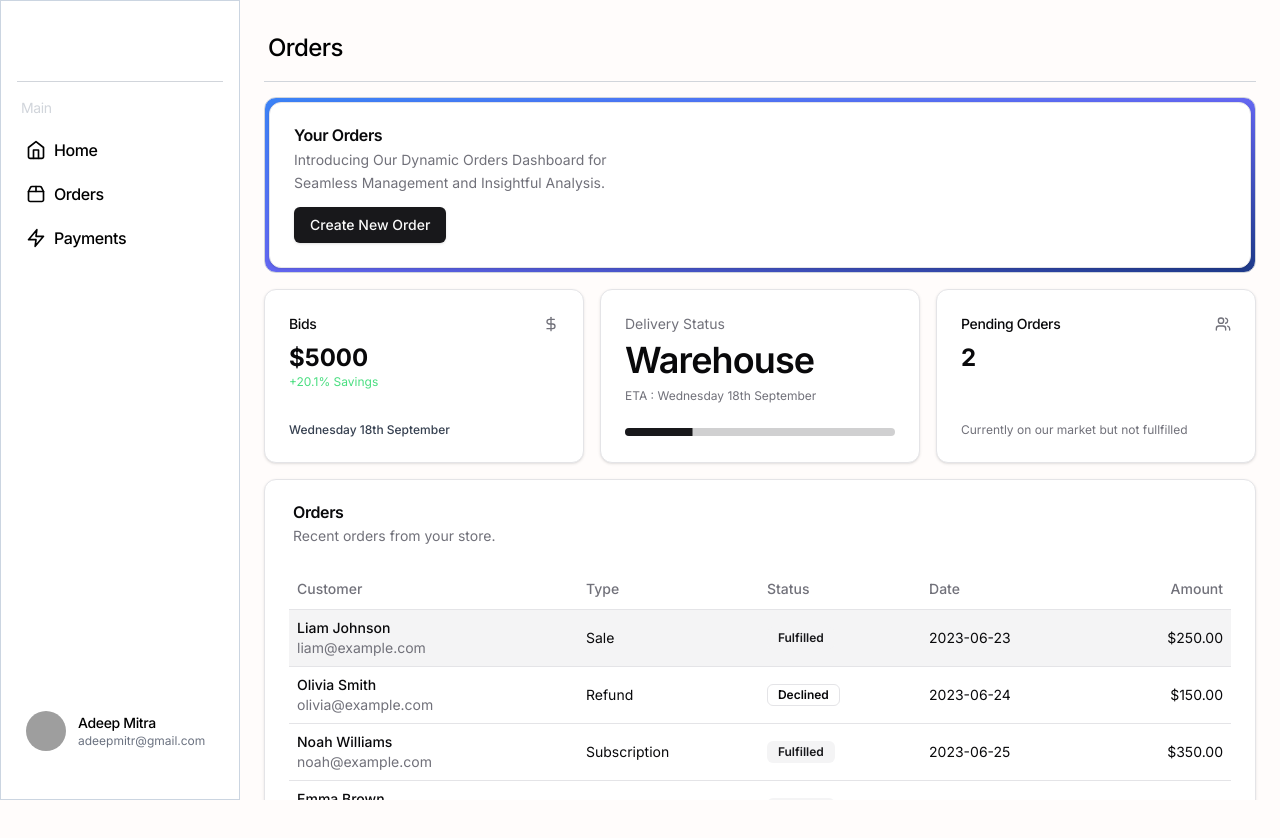
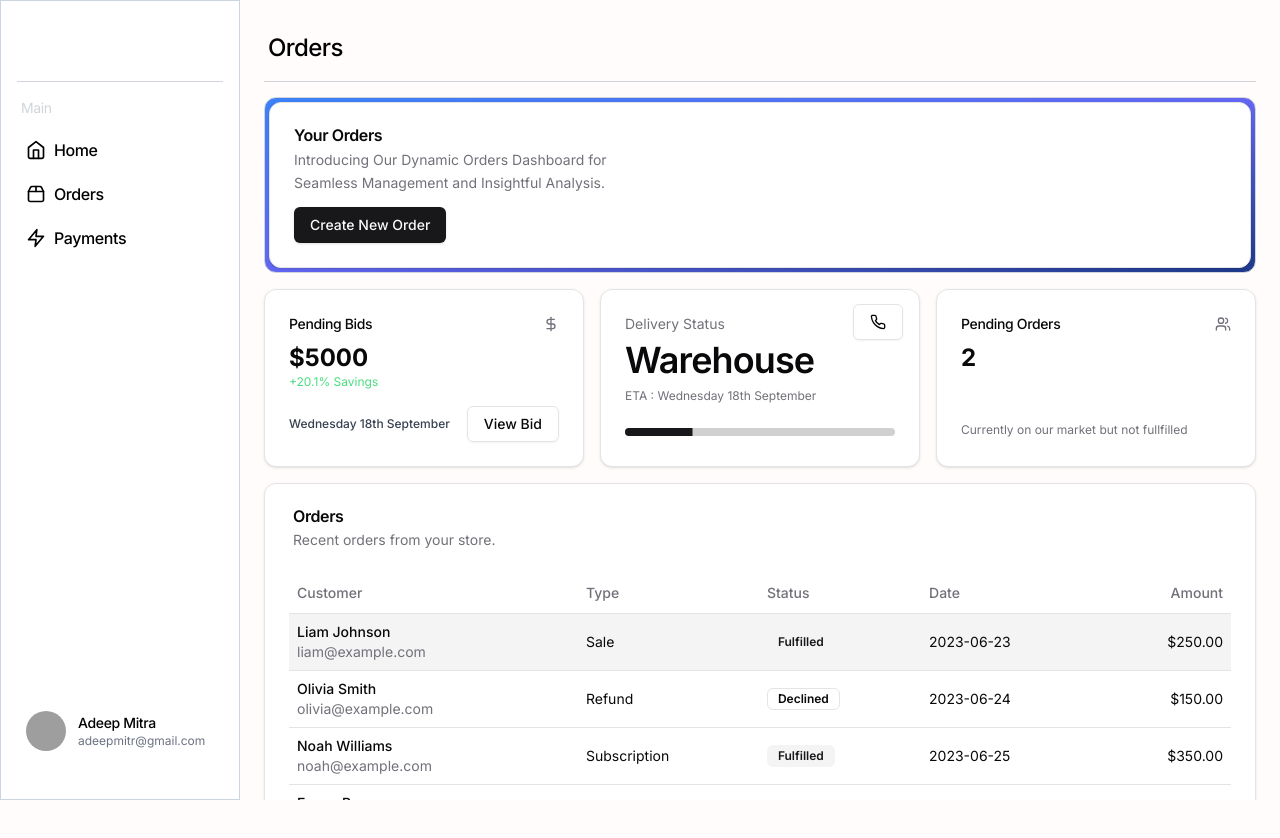
Before and after one commit to adeep9/cultivate, a Next.js app: page /orders in a window 1280 px wide. Shown: the top 838 px of the page. Built offline with nearby package versions, Linux system fonts and the light colour scheme; grey boxes are pictures that could not be loaded.

Commit message:
account edit

```diff
--- a/app/components/navbar.tsx
+++ b/app/components/navbar.tsx
@@ -1,7 +1,16 @@
 "use client";
 
-import { useState } from "react";
+import React, { useState } from "react";
 import { Avatar, AvatarFallback, AvatarImage } from "@/components/ui/avatar";
+import {
+  Sheet,
+  SheetContent,
+  SheetDescription,
+  SheetHeader,
+  SheetTitle,
+  SheetTrigger, // Import SheetTrigger from Sheet component
+} from "@/components/ui/sheet"; // Ensure you have the correct path for the Sheet components
+import AccountForm from "./ui/accountedit"; // Ensure you have the correct path for AccountForm
 import Link from "next/link";
 
 export function Navbar() {
@@ -39,8 +48,9 @@ export function Navbar() {
           />
         </button>
 
-        {/* Avatar with absolute positioning and adjusted top value */}
-        <Link href="/account">
+        {/* Sheet and Avatar with absolute positioning and adjusted top value */}
+        <Sheet>
+          <SheetTrigger asChild>
             <Avatar
               className="absolute right-4 cursor-pointer" // Added cursor-pointer for better UX
               style={{
@@ -50,7 +60,24 @@ export function Navbar() {
               <AvatarImage src="https://github.com/shadcn.png" />
               <AvatarFallback>CN</AvatarFallback>
             </Avatar>
-        </Link>
+          </SheetTrigger>
+
+          {/* Sheet content that will be shown when the trigger is clicked */}
+          <SheetContent>
+            <SheetHeader>
+              <SheetTitle>Account Information</SheetTitle>
+              <SheetDescription>
+                This is where the account details would go.
+              </SheetDescription>
+            </SheetHeader>
+            {/* Add additional content or components here */}
+            <div className="p-4">
+              <div>
+                <AccountForm />
+              </div>
+            </div>
+          </SheetContent>
+        </Sheet>
 
         {/* Conditionally rendered div only visible when the navbar is expanded */}
         {isExpanded && (
--- a/app/components/resterauntdashboard/bids.tsx
+++ b/app/components/resterauntdashboard/bids.tsx
@@ -7,18 +7,27 @@ import {
   CardHeader,
   CardTitle,
 } from "@/components/ui/card";
+import { Button } from "@/components/ui/button";
 
 export default function Bids({ className = "" }) {
   return (
     <Card className={className}>
       <CardHeader className="flex flex-row items-center justify-between space-y-0 pb-2">
-        <CardTitle className="text-sm font-medium">Bids</CardTitle>
+        <CardTitle className="text-sm font-medium">Pending Bids</CardTitle>
         <DollarSign className="h-4 w-4 text-muted-foreground" />
       </CardHeader>
       <CardContent>
         <div className="text-2xl font-bold">$5000</div>
         <p className="text-xs text-green-400">+20.1% Savings</p>
-        <p className="text-xs font-medium text-gray-700 pt-8">Wednesday 18th September</p>
+
+        {/* Container to align the date and button side by side */}
+        <div className="flex items-center justify-between pt-4 gap-4">
+          <p className="text-xs font-medium text-gray-700">Wednesday 18th September</p>
+          <Button variant="outline" onClick={() => alert('Outline Button Clicked')}>
+            View Bid
+          </Button>
+        </div>
+
       </CardContent>
     </Card>
   );
--- a/app/components/resterauntdashboard/deliverypanel.tsx
+++ b/app/components/resterauntdashboard/deliverypanel.tsx
@@ -1,4 +1,4 @@
-"use client"
+"use client";
 
 import {
   Card,
@@ -7,8 +7,9 @@ import {
   CardFooter,
   CardHeader,
   CardTitle,
-} from "@/components/ui/card"
-import { Progress } from "@/components/ui/progress"
+} from "@/components/ui/card";
+import { Progress } from "@/components/ui/progress";
+import { Button } from "@/components/ui/button";
 
 import React from 'react';
 
@@ -18,11 +19,27 @@ type DeliveryPanelProps = {
 
 export default function DeliveryPanel({ className }: DeliveryPanelProps) {
   return (
-    <Card className={className}> {/* Merge provided className with internal styles */}
-      <CardHeader className="pb-2">
+    <Card className={className}>
+
+      {/* CardHeader remains the same with relative positioning to allow absolute positioning of the Button */}
+      <CardHeader className="pb-2 relative">
         <CardDescription>Delivery Status</CardDescription>
         <CardTitle className="text-4xl">Warehouse</CardTitle>
+
+        {/* Button in the top-right corner with absolute positioning */}
+        <Button
+          variant="outline"
+          onClick={() => alert('Outline Button Clicked')}
+          className="absolute top-0 right-0 mt-2 mr-4 translate-y-2"
+        >
+          <img
+            src="/phone.svg"
+            alt="View Bid"
+            className="h-4 w-4" // Adjust size as needed
+          />
+        </Button>
       </CardHeader>
+
       <CardContent>
         <div className="text-xs text-muted-foreground">ETA : Wednesday 18th September</div>
       </CardContent>
--- a/app/components/sidebar.tsx
+++ b/app/components/sidebar.tsx
@@ -1,5 +1,6 @@
 import { Buttontile } from "../components/ui/tile"; // Adjust import path as needed
 import  Account  from "../components/ui/account";
+
 
 const HomeIcon = ({ className }: { className?: string }) => (
   <img src="/home.svg" alt="Home Icon" className={className} />
--- a/app/components/ui/account.tsx
+++ b/app/components/ui/account.tsx
@@ -1,9 +1,24 @@
-import Link from "next/link"; // Import the Link component from Next.js
+"use client";
+
+import React from "react";
 import { Avatar, AvatarImage, AvatarFallback } from "@/components/ui/avatar"; // Ensure you import the Avatar components correctly
+import {
+  Sheet,
+  SheetContent,
+  SheetDescription,
+  SheetHeader,
+  SheetTitle,
+  SheetTrigger, // Import SheetTrigger from Sheet component
+} from "@/components/ui/sheet";
+
+import AccountForm from "./accountedit";
 
 const AccountButton = () => {
   return (
-    <Link href="/account">
+    <Sheet>
+      {/* Use SheetTrigger to open the Sheet */}
+      <SheetTrigger asChild>
+        {/* The trigger content (avatar and user details) */}
         <div className="pt-2 flex items-center border border-transparent hover:border-gray-200 rounded-md p-2 cursor-pointer transition-colors w-full text-left">
           <Avatar>
             <AvatarImage src="https://github.com/shadcn.png" />
@@ -11,11 +26,30 @@ const AccountButton = () => {
           </Avatar>
           {/* Name and Email */}
           <div className="ml-3">
-          <p className="text-sm font-medium text-black tracking-tight">Adeep Mitra</p>
+            <p className="text-sm font-medium text-black tracking-tight">
+              Adeep Mitra
+            </p>
             <p className="text-xs text-gray-500">adeepmitr@gmail.com</p>
           </div>
         </div>
-    </Link>
+      </SheetTrigger>
+
+      {/* Sheet content that will be shown when the trigger is clicked */}
+      <SheetContent>
+        <SheetHeader>
+          <SheetTitle>Account Information</SheetTitle>
+          <SheetDescription>
+            This is where the account details would go.
+          </SheetDescription>
+        </SheetHeader>
+        {/* Add additional content or components here */}
+        <div className="p-4">
+          <div>
+            <AccountForm />
+          </div>
+        </div>
+      </SheetContent>
+    </Sheet>
   );
 };
 
--- /dev/null
+++ b/app/components/ui/accountedit.tsx
@@ -0,0 +1,61 @@
+// components/AccountForm.tsx
+"use client";
+
+import * as React from "react";
+import { Input } from "@/components/ui/input"; // Ensure you have the correct path for Input component
+import { Button } from "@/components/ui/button"; // Ensure you have the correct path for Button component
+
+const AccountForm: React.FC = () => {
+  return (
+    <form className="space-y-4">
+      {/* Account Name */}
+      <div>
+        <label htmlFor="accountName" className="block text-sm font-medium text-gray-700">
+          Account Name
+        </label>
+        <Input type="text" id="accountName" placeholder="Enter your name" />
+      </div>
+
+      {/* Account Email */}
+      <div>
+        <label htmlFor="accountEmail" className="block text-sm font-medium text-gray-700">
+          Account Email
+        </label>
+        <Input type="email" id="accountEmail" placeholder="Enter your email" />
+      </div>
+
+      {/* Account Phone Number */}
+      <div>
+        <label htmlFor="accountPhone" className="block text-sm font-medium text-gray-700">
+          Account Phone Number
+        </label>
+        <Input type="tel" id="accountPhone" placeholder="Enter your phone number" />
+      </div>
+
+      {/* Account Password */}
+      <div>
+        <label htmlFor="accountPassword" className="block text-sm font-medium text-gray-700">
+          Account Password
+        </label>
+        <Input type="password" id="accountPassword" placeholder="Enter your password" />
+      </div>
+
+      {/* Account Address */}
+      <div>
+        <label htmlFor="accountAddress" className="block text-sm font-medium text-gray-700">
+          Account Address
+        </label>
+        <Input type="text" id="accountAddress" placeholder="Enter your address" />
+      </div>
+
+      {/* Submit Button */}
+      <div>
+        <Button type="submit" variant="default">
+          Submit
+        </Button>
+      </div>
+    </form>
+  );
+};
+
+export default AccountForm;
```
Also changed, not shown: components/ui/sheet.tsx (+27 -27 lines), public/phone.svg (added). Lines whose indentation alone changed are shown as unchanged.
